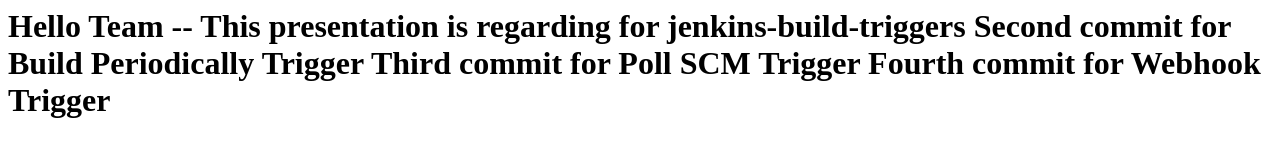
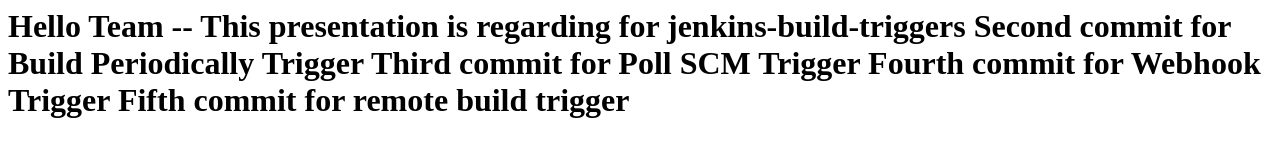
Before and after one commit to Mahesh-Gontla/jenkins-triggers-demo, a plain HTML site: page index.html in a window 1280 px wide. Drawn offline with Linux system fonts and the light colour scheme.

Commit message:
5th commit for remote build trigger index.html

```diff
--- a/index.html
+++ b/index.html
@@ -3,4 +3,5 @@
   Second commit for Build Periodically Trigger
   Third commit for Poll SCM Trigger
   Fourth commit for Webhook Trigger
+  Fifth commit for remote build trigger
 </h1>
```
